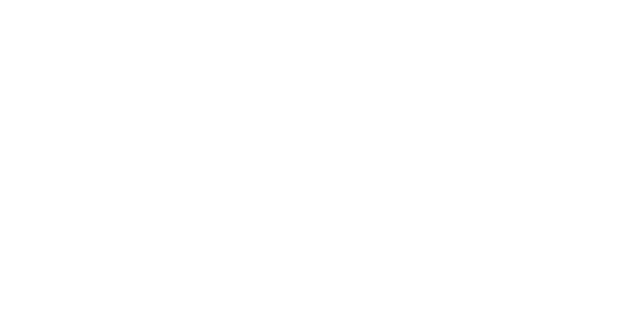
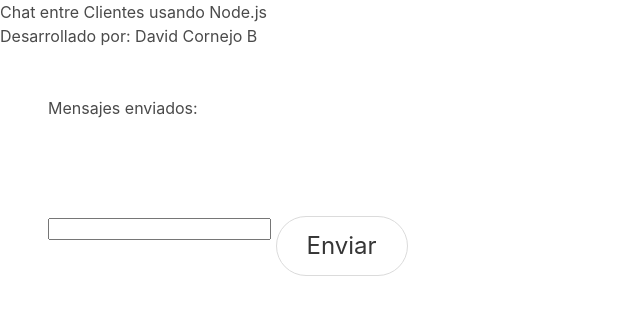
Before and after one commit to DavidCornejoB/Node.js-Frontend-Backend-Ejemplo, a website: page public/index.html in a window 1280 px wide. Shown: the whole page, without its empty margins (0-640 px from the left). Drawn offline with nearby package versions, Linux system fonts and the light colour scheme.

Commit message:
Update index.html
desarrollo de index.html, estilos con Bulma

```diff
--- a/public/index.html
+++ b/public/index.html
@@ -4,9 +4,29 @@
     <meta charset="UTF-8">
     <meta http-equiv="X-UA-Compatible" content="IE=edge">
     <meta name="viewport" content="width=device-width, initial-scale=1.0">
-    <title>Document</title>
+    <title>Chat Node.js</title>
+    <link rel="stylesheet" href="https://cdn.jsdelivr.net/npm/bulma@0.9.4/css/bulma.min.css">
 </head>
 <body>
 
+    <h1>Chat entre Clientes usando Node.js</h1>
+    <h2>Desarrollado por: David Cornejo B</h2>
+
+    <section class="section" id="mensajes">
+        <h3>Mensajes enviados: </h3>
+
+        <div id="mensajes-servidor" class="mensajes-servidor"></div>
+        <div id="mensajes-cliente" class="mensajes-cliente"></div>
+
+    </section>
+
+    <section class="section" id="enviar">
+        <input class="mensaje" id="input-mensaje" type="text">
+        <input class="button is-large is-sucess is-rounded" id="boton-mensaje" type="submit" value="Enviar">
+
+    </section>
+
 </body>
+
+<script src="./js/public.js"></script>
 </html>
```
